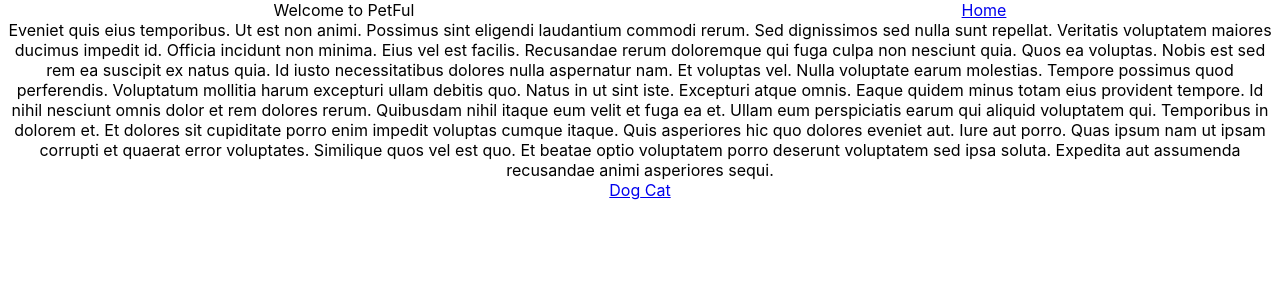
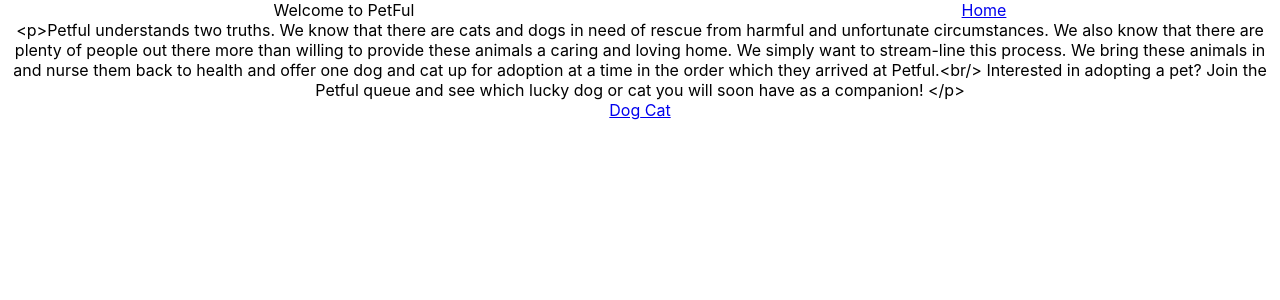
Before and after one commit to thinkful-ei-bee/DSA-Petful-Jizong-Enrique-client, a React (Create React App) app: page / in a window 1280 px wide. Shown: the top 300 px of the page. Built offline with nearby package versions, Linux system fonts and the light colour scheme.

Commit message:
updated intro

```diff
--- a/src/Route/LandingPage/LandingPage.js
+++ b/src/Route/LandingPage/LandingPage.js
@@ -13,12 +13,11 @@ class LandingPage extends Component{
 
 
   render(){
-    const intro = `Eveniet quis eius temporibus. Ut est non animi. Possimus sint eligendi laudantium commodi rerum. Sed dignissimos sed nulla sunt repellat. Veritatis voluptatem maiores ducimus impedit id.
-    Officia incidunt non minima. Eius vel est facilis. Recusandae rerum doloremque qui fuga culpa non nesciunt quia. Quos ea voluptas. Nobis est sed rem ea suscipit ex natus quia. Id iusto necessitatibus dolores nulla aspernatur nam.
-    Et voluptas vel. Nulla voluptate earum molestias. Tempore possimus quod perferendis. Voluptatum mollitia harum excepturi ullam debitis quo.
-    Natus in ut sint iste. Excepturi atque omnis. Eaque quidem minus totam eius provident tempore. Id nihil nesciunt omnis dolor et rem dolores rerum.
-    Quibusdam nihil itaque eum velit et fuga ea et. Ullam eum perspiciatis earum qui aliquid voluptatem qui. Temporibus in dolorem et. Et dolores sit cupiditate porro enim impedit voluptas cumque itaque. Quis asperiores hic quo dolores eveniet aut. Iure aut porro.
-    Quas ipsum nam ut ipsam corrupti et quaerat error voluptates. Similique quos vel est quo. Et beatae optio voluptatem porro deserunt voluptatem sed ipsa soluta. Expedita aut assumenda recusandae animi asperiores sequi.`
+    const intro = `<p>Petful understands two truths. We know that there are cats and dogs in need of rescue from harmful and unfortunate circumstances. We also
+    know that there are plenty of people out there more than willing to provide these animals a caring and loving home. We simply want to stream-line this process.
+    We bring these animals in and nurse them back to health and offer one dog and cat up for adoption at a time in the order which they arrived at Petful.<br/> Interested in
+    adopting a pet? Join the Petful queue and see which lucky dog or cat you will soon have as a companion!
+    </p>`
     // const contextValue ={
     //   adopted:this.state.adopted
     // }
```
